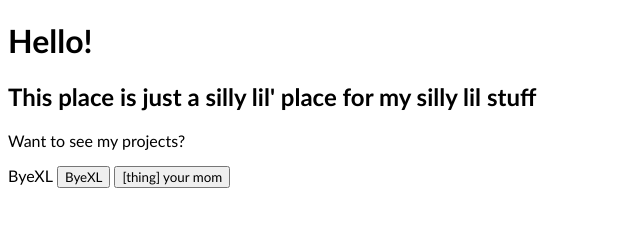
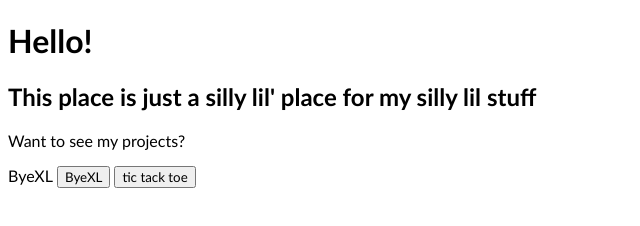
Before and after one commit to coolcoconut45/coolcoconut45.github.io, a plain HTML site: page index.html in a window 1280 px wide. Shown: the full height of the page, 0-640 px from the left. Drawn offline with Linux system fonts and the light colour scheme.

Commit message:
Update index.html

```diff
--- a/index.html
+++ b/index.html
@@ -10,5 +10,5 @@
     <p>Want to see my projects?</p>
     <label>ByeXL</label>
     <button onclick="goMogus()">ByeXL</button>
-    <button>[thing] your mom</button>
+    <button onclick="./a/index.html">tic tack toe</button>
 </html>
```
